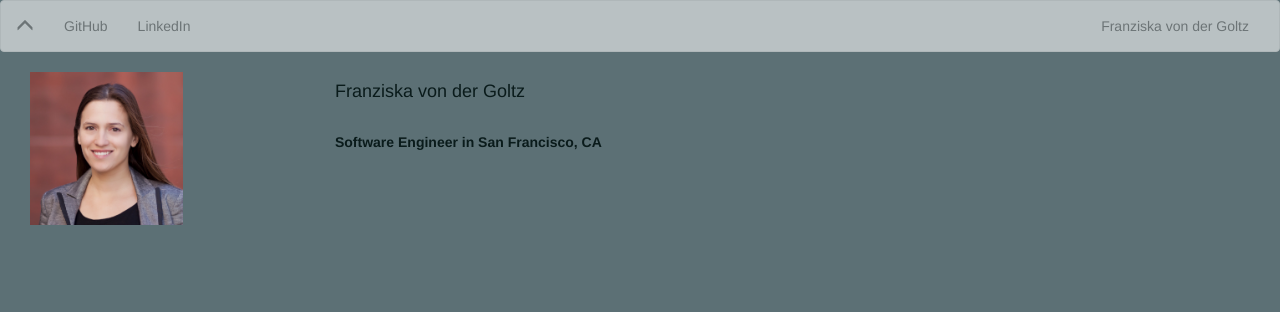
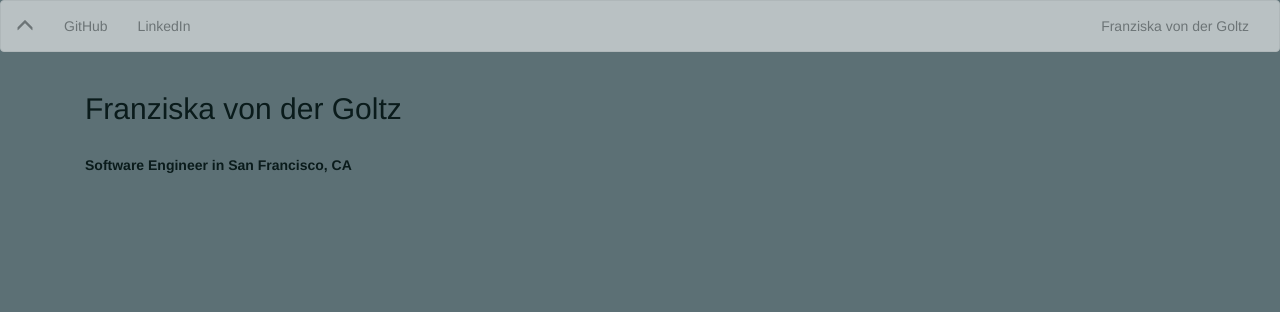
Before and after one commit to franziskagoltz/franziskagoltz, a Flask app: page / in a window 1280 px wide. Shown: the top 312 px of the page. Run offline with Flask 2, Linux system fonts and the light colour scheme; some libraries are stand-ins or nearby versions; some web fonts are replaced.

Commit message:
removed image and increased h-tag

```diff
--- a/templates/homepage.html
+++ b/templates/homepage.html
@@ -2,19 +2,16 @@
 
 {% block content %}
 
-<div class="col-xs-3 col-md-2">
-    <img src="/static/imgs/hs_small.jpg" alt="Franziska von der Goltz" class="img-rounded col-xs-12">
-</div>
+<div class="container">
 
-<div class="col-xs-1"></div>
+    <div class="col-xs-12">
 
-<div class="col-xs-5">
+        <h2>Franziska von der Goltz</h2>
+        <br>
 
-    <h4>Franziska von der Goltz</h4>
-    <br>
+        <label>Software Engineer in San Francisco, CA</label>
 
-    <label>Software Engineer in San Francisco, CA</label>
+    </div>
 
 </div>
-
 {% endblock %}
```
